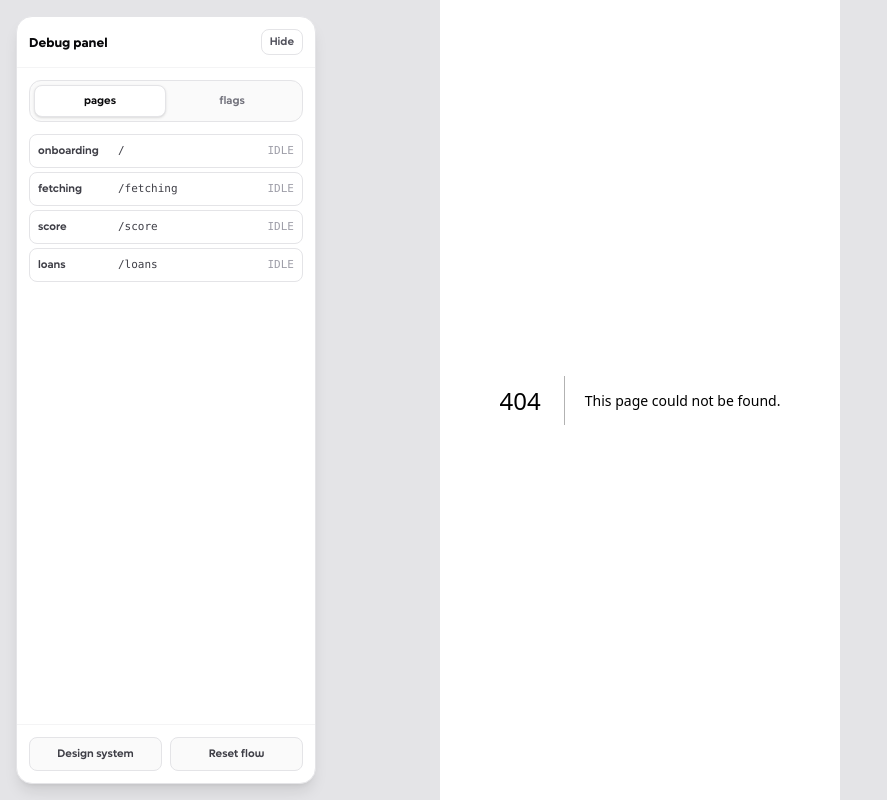
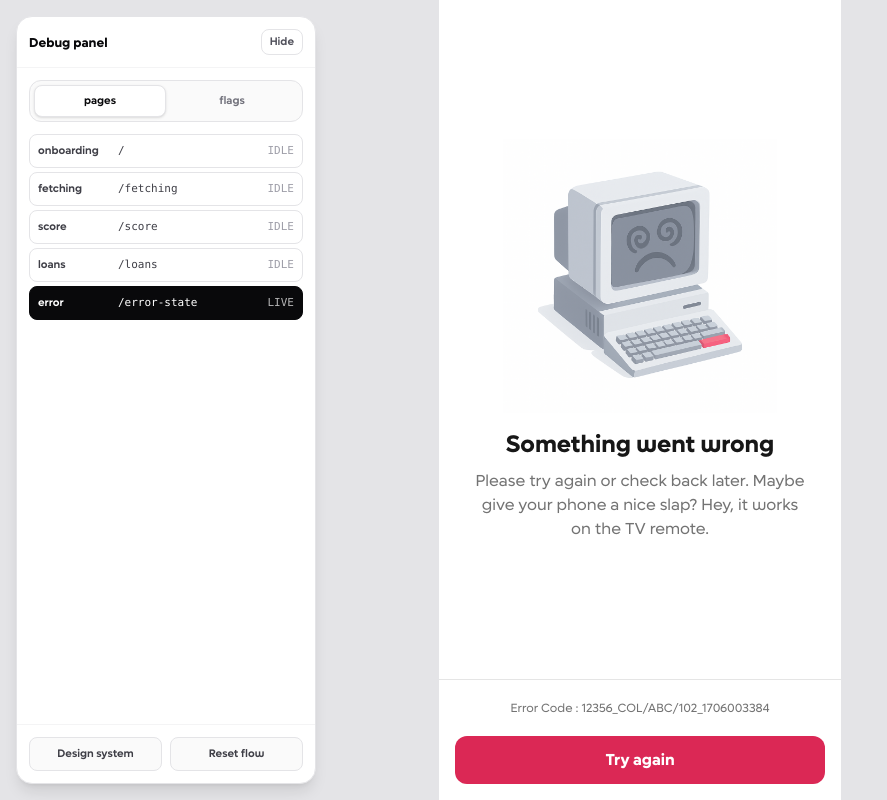
Before and after one commit to jothachil/credit-score-repo, a Next.js app: page /error-state in a window 1280 px wide. Before the commit this address had no page. Shown: the whole page, without its empty margins (0-887 px from the left). Built offline with nearby package versions, Linux system fonts and the light colour scheme.

Commit message:
Add error state page and enhance NavBar functionality. Introduce a new error state route with a user-friendly message and retry button. Update NavBar to support an inverse style for better visibility on dark backgrounds, and adjust layout dimensions for consistency.

```diff
--- a/app/components/DebugNavigationSidebar.js
+++ b/app/components/DebugNavigationSidebar.js
@@ -25,6 +25,10 @@ const debugPages = [
   {
     id: "loans",
     path: "/loans",
+  },
+  {
+    id: "error",
+    path: "/error-state",
   },
 ];
 
--- a/app/components/NavBar.js
+++ b/app/components/NavBar.js
@@ -5,26 +5,36 @@ import Link from "next/link";
 import { useRouter } from "next/navigation";
 
 /**
- * Top navigation bar — back arrow + title.
+ * Top navigation bar — back arrow + optional title.
  *
  *   <NavBar title="Short Title" backHref="/somewhere" />
  *
  * Pass `backHref` to navigate to a specific route, or omit it to go back in
  * history. Sticks to the top of the mobile frame. Set `border={false}` to drop
  * the bottom divider (e.g. when the bar sits directly above tabs that already
- * carry one).
+ * carry one). Set `inverse` for a transparent bar with white controls, to
+ * overlay a dark surface (e.g. the score hero). Omit `title` for a back-only
+ * bar.
  */
-export default function NavBar({ title, backHref, border = true }) {
+export default function NavBar({
+  title,
+  backHref,
+  border = true,
+  inverse = false,
+}) {
   const router = useRouter();
 
-  const backClassName =
-    "-m-2 inline-flex shrink-0 cursor-pointer items-center justify-center rounded-lg p-2 text-content-primary outline-none transition-colors hover:bg-background-secondary focus-visible:outline-2 focus-visible:outline-offset-2 focus-visible:outline-border-selected";
+  const backClassName = `-m-2 inline-flex shrink-0 cursor-pointer items-center justify-center rounded-lg p-2 outline-none transition-colors focus-visible:outline-2 focus-visible:outline-offset-2 ${
+    inverse
+      ? "text-content-inverse-primary hover:bg-white/10 focus-visible:outline-white"
+      : "text-content-primary hover:bg-background-secondary focus-visible:outline-border-selected"
+  }`;
 
   return (
     <header
-      className={`sticky top-0 z-10 flex items-center gap-4 bg-background-primary px-5 pt-[calc(1rem+env(safe-area-inset-top))] pb-4 ${
-        border ? "border-b border-border-primary" : ""
-      }`}
+      className={`sticky top-0 z-10 flex items-center gap-4 px-5 pt-[calc(1rem+env(safe-area-inset-top))] pb-4 ${
+        inverse ? "" : "bg-background-primary"
+      } ${border ? "border-b border-border-primary" : ""}`}
     >
       {backHref ? (
         <Link href={backHref} aria-label="Back" className={backClassName}>
@@ -40,9 +50,15 @@ export default function NavBar({ title, backHref, border = true }) {
           <IconArrowLeft size={24} stroke={2} />
         </button>
       )}
-      <h1 className="text-[18px] leading-6 font-bold text-content-primary">
-        {title}
-      </h1>
+      {title ? (
+        <h1
+          className={`text-[18px] leading-6 font-bold ${
+            inverse ? "text-content-inverse-primary" : "text-content-primary"
+          }`}
+        >
+          {title}
+        </h1>
+      ) : null}
     </header>
   );
 }
--- /dev/null
+++ b/app/error-state/page.js
@@ -0,0 +1,43 @@
+"use client";
+
+import { useRouter } from "next/navigation";
+import Button from "../components/Button";
+
+const ERROR_CODE = "12356_COL/ABC/102_1706003384";
+
+export default function SomethingWentWrong() {
+  const router = useRouter();
+
+  return (
+    <div className="flex flex-1 flex-col bg-background-primary">
+      {/* Illustration + copy, centered in the available space */}
+      <div className="flex flex-1 flex-col items-center justify-center gap-4 px-8 text-center">
+        {/* biome-ignore lint/performance/noImgElement: prototype static asset */}
+        <img
+          src="/something-went-wrong.png"
+          alt="A dizzy retro computer"
+          className="size-[274px] object-contain"
+        />
+        <div className="flex flex-col gap-2">
+          <h1 className="text-xl leading-8 font-bold text-content-primary">
+            Something went wrong
+          </h1>
+          <p className="text-sm leading-6 text-content-secondary">
+            Please try again or check back later. Maybe give your phone a nice
+            slap? Hey, it works on the TV remote.
+          </p>
+        </div>
+      </div>
+
+      {/* Error code + CTA, pinned to the bottom */}
+      <div className="flex flex-col items-center gap-4 border-t border-border-primary px-4 pt-4 pb-[calc(1rem+env(safe-area-inset-bottom))]">
+        <p className="text-xss text-content-secondary">
+          Error Code : {ERROR_CODE}
+        </p>
+        <Button variant="primary" onClick={() => router.back()}>
+          Try again
+        </Button>
+      </div>
+    </div>
+  );
+}
--- a/app/layout.js
+++ b/app/layout.js
@@ -66,7 +66,7 @@ export default function RootLayout({ children }) {
       <body className="min-h-full">
         <ToastProvider>
           <div className="flex min-h-dvh flex-col items-center bg-zinc-200">
-            <main className="relative flex min-h-dvh w-full max-w-[400px] flex-col bg-white">
+            <main className="relative flex min-h-dvh w-full max-w-[402px] flex-col bg-white">
               {children}
             </main>
           </div>
--- a/app/score/page.js
+++ b/app/score/page.js
@@ -1,16 +1,13 @@
 "use client";
 
 import "slot-text/style.css";
-import {
-  IconArrowLeft,
-  IconCreditCard,
-  IconRefresh,
-} from "@tabler/icons-react";
+import { IconCreditCard, IconRefresh } from "@tabler/icons-react";
 import { useAtomValue } from "jotai";
 import { useRouter } from "next/navigation";
 import { useEffect, useState } from "react";
 import { SlotText } from "slot-text/react";
 import LoanRow from "../components/LoanRow";
+import NavBar from "../components/NavBar";
 import ThemeColor from "../components/ThemeColor";
 import { debugFlagAtoms } from "../state/debugFlags";
 
@@ -154,17 +151,8 @@ export default function CreditScore() {
           className={`pointer-events-none absolute inset-x-0 -bottom-20 mx-auto h-48 w-[200%] rounded-full opacity-40 blur-[56px] transition-colors duration-500 ${band.color}`}
         />
 
-        {/* App bar */}
-        <div className="relative flex items-center px-4 pt-[calc(0.75rem+env(safe-area-inset-top))] pb-3">
-          <button
-            type="button"
-            onClick={() => router.back()}
-            aria-label="Back"
-            className="-m-2 inline-flex cursor-pointer items-center justify-center rounded-lg p-2 text-content-inverse-primary outline-none transition-colors hover:bg-white/10 focus-visible:outline-2 focus-visible:outline-offset-2 focus-visible:outline-white"
-          >
-            <IconArrowLeft size={24} stroke={2} />
-          </button>
-        </div>
+        {/* App bar — shared NavBar, transparent over the dark hero */}
+        <NavBar inverse border={false} />
 
         {/* Score + gauge */}
         <div className="relative flex flex-col gap-4 px-4 pt-1 pb-5">
```
Also changed, not shown: public/something-went-wrong.png (added).
